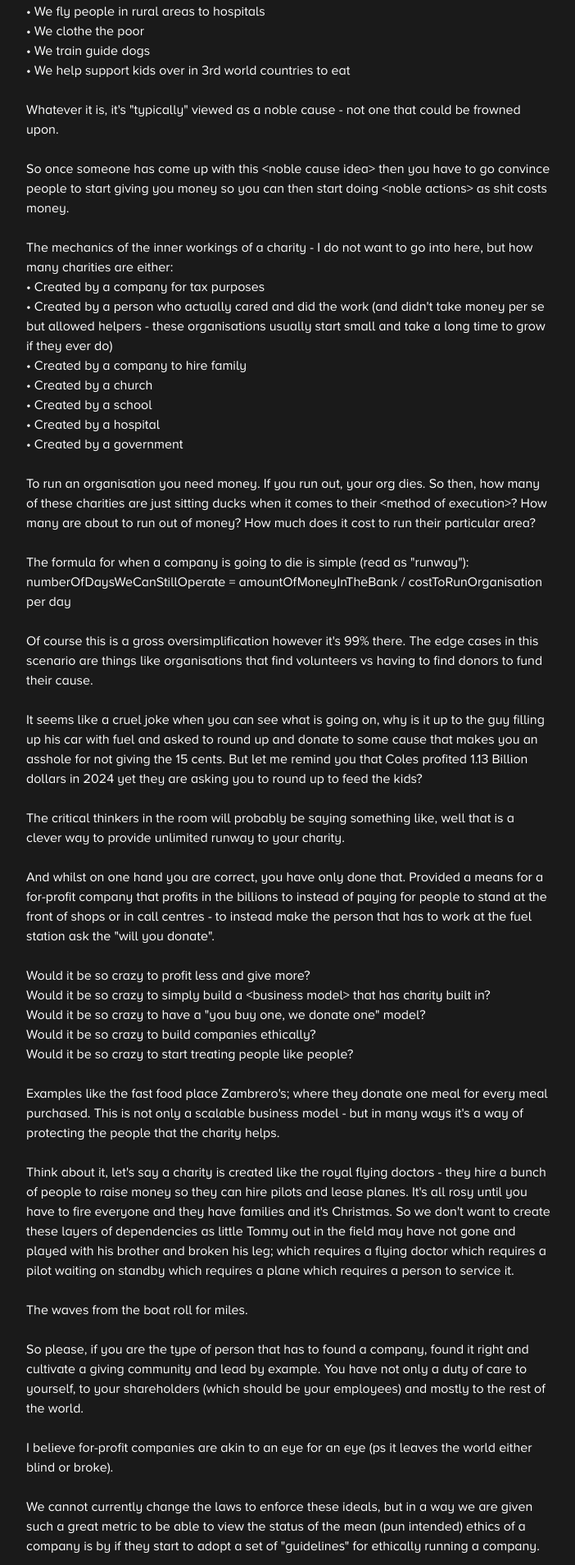
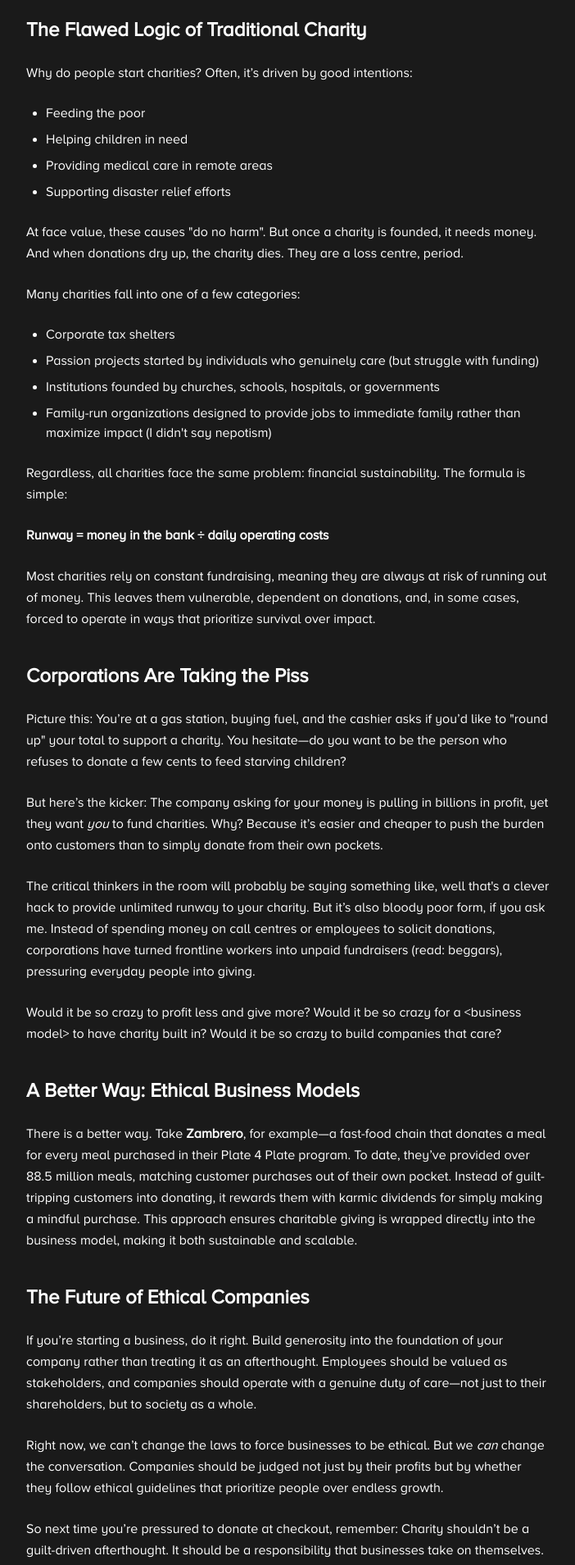
Before and after one commit to adentranter/adentranter.com, a Next.js app: page /essays/charity-philosophy in a window 1280 px wide. Shown: the part 548-2457 px from the top of the page at 82% size, without its empty margins (288-990 px from the left). Built offline with nearby package versions, Linux system fonts and the light colour scheme.

Commit message:
kate edited all essays; markedown viewer added; fucked shit up-true;

```diff
--- a/src/app/essays/[slug]/page.tsx
+++ b/src/app/essays/[slug]/page.tsx
@@ -1,10 +1,7 @@
-
-
 import { Metadata } from 'next'
 import { essays } from '../data'
 import { notFound } from 'next/navigation'
-
-
+import ReactMarkdown from 'react-markdown'
 
 export async function generateMetadata({ params }: { params: Promise<{ slug: string }> }): Promise<Metadata> {
   const slug = (await params).slug
@@ -35,17 +32,37 @@ export default async function Page({
 
   return (
     <div className="max-w-2xl mx-auto py-16 px-4">
-      <article className="prose dark:prose-invert">
-        <h1 className="text-2xl font-bold">{essay.title}</h1>
-        <time className="text-sm text-gray-500 block mb-8 text-right">
+      <article className="prose dark:prose-invert max-w-none">
+        <h1 className="text-3xl font-bold mb-4">{essay.title}</h1>
+        <time className="text-sm text-gray-500 block mb-8 text-left">
           {new Date(essay.date).toLocaleDateString('en-US', {
             year: 'numeric',
             month: 'long',
             day: 'numeric'
           })}
         </time>
-        <div className="whitespace-pre-wrap">
-          {essay.content}
+        <div>
+          <ReactMarkdown
+            components={{
+              ul: ({node, ...props}) => (
+                <ul className="list-disc pl-6 my-6 space-y-2" {...props} />
+              ),
+              li: ({node, ...props}) => (
+                <li className="mb-2" {...props} />
+              ),
+              h2: ({node, ...props}) => (
+                <h2 className="text-2xl font-semibold mt-10 mb-6" {...props} />
+              ),
+              strong: ({node, ...props}) => (
+                <strong className="font-semibold" {...props} />
+              ),
+              p: ({node, ...props}) => (
+                <p className="my-6 leading-relaxed" {...props} />
+              )
+            }}
+          >
+            {essay.content}
+          </ReactMarkdown>
         </div>
       </article>
     </div>
--- a/src/app/essays/data.ts
+++ b/src/app/essays/data.ts
@@ -12,89 +12,96 @@ export const essays: Record<string, Essay> = {
     title: "Why I'm not donating to your charity, or my personal philosophy on how to ethically run companies.",
     date: '2024-12-25',
     excerpt: "An exploration of charity models, business ethics, and why the traditional charity approach might not be the most effective way to create lasting positive change.",
-    content: `We all know the feeling when you start walking into a store and there is a little stall at the front with people (akin to beggars), asking you to donate money to <insert some good cause>. Hell, I only needed to get some flour and eggs.
+    content: `
+We’ve all been there—you walk into a store and someone is standing at the entrance asking you to donate to <insert noble cause here>. It’s uncomfortable. It feels like begging, but with a corporate twist. And suddenly, saying no makes you feel like the bad guy.
 
-Now, don't get me wrong - I don't have a problem with their mission. I have a problem with their method of execution and fundamentally their ethics. I'm going to spell out the two basic vehicles that businesses fall under.
+Let me be clear: I don’t have an issue with the cause itself. Feeding the hungry, flying patients to hospitals, training guide dogs—these are all noble missions. My problem lies with _how_ charities operate and, more importantly, how businesses manipulate charitable giving to shift responsibility onto consumers.
 
-When creating a charity, one might ask why? Why create a charity? Well at a surface level its usually warm and fuzzy feelings:
-• We feed the poor
-• We fly people in rural areas to hospitals
-• We clothe the poor
-• We train guide dogs
-• We help support kids over in 3rd world countries to eat
+## The Flawed Logic of Traditional Charity
 
-Whatever it is, it's "typically" viewed as a noble cause - not one that could be frowned upon.
+Why do people start charities? Often, it’s driven by good intentions:
 
-So once someone has come up with this <noble cause idea> then you have to go convince people to start giving you money so you can then start doing <noble actions> as shit costs money.
+-   Feeding the poor
+-   Helping children in need
+-   Providing medical care in remote areas
+-   Supporting disaster relief efforts
 
-The mechanics of the inner workings of a charity - I do not want to go into here, but how many charities are either:
-• Created by a company for tax purposes
-• Created by a person who actually cared and did the work (and didn't take money per se but allowed helpers - these organisations usually start small and take a long time to grow if they ever do)
-• Created by a company to hire family
-• Created by a church
-• Created by a school
-• Created by a hospital
-• Created by a government
+At face value, these causes "do no harm". But once a charity is founded, it needs money. And when donations dry up, the charity dies. They are a loss centre, period.
 
-To run an organisation you need money. If you run out, your org dies. So then, how many of these charities are just sitting ducks when it comes to their <method of execution>? How many are about to run out of money? How much does it cost to run their particular area?
+Many charities fall into one of a few categories:
 
-The formula for when a company is going to die is simple (read as "runway"):
-numberOfDaysWeCanStillOperate = amountOfMoneyInTheBank / costToRunOrganisation per day
+-   Corporate tax shelters
+-   Passion projects started by individuals who genuinely care (but struggle with funding)
+-   Institutions founded by churches, schools, hospitals, or governments
+-   Family-run organizations designed to provide jobs to immediate family rather than maximize impact (I didn't say nepotism)
 
-Of course this is a gross oversimplification however it's 99% there. The edge cases in this scenario are things like organisations that find volunteers vs having to find donors to fund their cause.
+Regardless, all charities face the same problem: financial sustainability. The formula is simple:
 
-It seems like a cruel joke when you can see what is going on, why is it up to the guy filling up his car with fuel and asked to round up and donate to some cause that makes you an asshole for not giving the 15 cents. But let me remind you that Coles profited 1.13 Billion dollars in 2024 yet they are asking you to round up to feed the kids?
+**Runway = money in the bank ÷ daily operating costs**
 
-The critical thinkers in the room will probably be saying something like, well that is a clever way to provide unlimited runway to your charity.
+Most charities rely on constant fundraising, meaning they are always at risk of running out of money. This leaves them vulnerable, dependent on donations, and, in some cases, forced to operate in ways that prioritize survival over impact.
 
-And whilst on one hand you are correct, you have only done that. Provided a means for a for-profit company that profits in the billions to instead of paying for people to stand at the front of shops or in call centres - to instead make the person that has to work at the fuel station ask the "will you donate".
+## Corporations Are Taking the Piss
+
+Picture this: You’re at a gas station, buying fuel, and the cashier asks if you’d like to "round up" your total to support a charity. You hesitate—do you want to be the person who refuses to donate a few cents to feed starving children?
+
+But here’s the kicker: The company asking for your money is pulling in billions in profit, yet they want _you_ to fund charities. Why? Because it’s easier and cheaper to push the burden onto customers than to simply donate from their own pockets.
+
+The critical thinkers in the room will probably be saying something like, well that's a clever hack to provide unlimited runway to your charity. But it’s also bloody poor form, if you ask me. Instead of spending money on call centres or employees to solicit donations, corporations have turned frontline workers into unpaid fundraisers (read: beggars), pressuring everyday people into giving.
 
 Would it be so crazy to profit less and give more?
-Would it be so crazy to simply build a <business model> that has charity built in?
-Would it be so crazy to have a "you buy one, we donate one" model?
-Would it be so crazy to build companies ethically?
-Would it be so crazy to start treating people like people?
+Would it be so crazy for a <business model> to have charity built in?
+Would it be so crazy to build companies that care?
 
-Examples like the fast food place Zambrero's; where they donate one meal for every meal purchased. This is not only a scalable business model - but in many ways it's a way of protecting the people that the charity helps.
+## A Better Way: Ethical Business Models
 
-Think about it, let's say a charity is created like the royal flying doctors - they hire a bunch of people to raise money so they can hire pilots and lease planes. It's all rosy until you have to fire everyone and they have families and it's Christmas. So we don't want to create these layers of dependencies as little Tommy out in the field may have not gone and played with his brother and broken his leg; which requires a flying doctor which requires a pilot waiting on standby which requires a plane which requires a person to service it.
+There is a better way. Take **Zambrero**, for example—a fast-food chain that donates a meal for every meal purchased in their Plate 4 Plate program. To date, they’ve provided over 88.5 million meals, matching customer purchases out of their own pocket. Instead of guilt-tripping customers into donating, it rewards them with karmic dividends for simply making a mindful purchase. This approach ensures charitable giving is wrapped directly into the business model, making it both sustainable and scalable.
 
-The waves from the boat roll for miles.
+## The Future of Ethical Companies
 
-So please, if you are the type of person that has to found a company, found it right and cultivate a giving community and lead by example. You have not only a duty of care to yourself, to your shareholders (which should be your employees) and mostly to the rest of the world.
+If you’re starting a business, do it right. Build generosity into the foundation of your company rather than treating it as an afterthought. Employees should be valued as stakeholders, and companies should operate with a genuine duty of care—not just to their shareholders, but to society as a whole.
 
-I believe for-profit companies are akin to an eye for an eye (ps it leaves the world either blind or broke).
+Right now, we can’t change the laws to force businesses to be ethical. But we _can_ change the conversation. Companies should be judged not just by their profits but by whether they follow ethical guidelines that prioritize people over endless growth.
 
-We cannot currently change the laws to enforce these ideals, but in a way we are given such a great metric to be able to view the status of the mean (pun intended) ethics of a company is by if they start to adopt a set of "guidelines" for ethically running a company.
-
-Please think for yourself and be nice to your neighbours - you never know when you are going to need some flour and eggs.`
+So next time you’re pressured to donate at checkout, remember: Charity shouldn’t be a guilt-driven afterthought. It should be a responsibility that businesses take on themselves. And maybe, just maybe, that starts with us demanding better.`
   },
   'cutting-boards-need-feet': {
     slug: 'cutting-boards-need-feet',
     title: "Cutting boards need feet, or why being a purist and pragmatic are mutually exclusive",
     date: '2025-01-01',
     excerpt: "An exploration of the tension between purism and pragmatism through the lens of cutting board design, and why sometimes compromising on ideals leads to better outcomes.",
-    content: `You can't sell cutting boards without feet without people returning the boards in a few months. Why?
+    content: `
+You can't sell cutting boards without feet without people returning the boards in a few months. Why? Well, turns out typical people don't know what happens when they clean their cutting boards. End grain cutting boards are a lot of work - the purist in me tells me it's crazy to put feet on the board. After all, why is an end grain cutting board so good?
 
-Well turns out typical people don't know what happens when they clean their cutting boards.
+Well, without getting into the exact why - the reason is: A side grain cutting board (note, they are never marketed as this) will slowly get cut up and the timber will flake away over time. An end grain cutting board won't have this happen, it's a lot harder to make any lasting cuts on them. Because of the way these boards are made, it means technically you can use them on both sides, but there is a catch. If you for some reason, leave water underneath it, or it's a very wet day - due to the nature of timber (it moves only in one plane) it will "cup" - i.e. it won't be flat anymore!
 
-End grain cutting boards are a lot of work, the purist in me tells me it's crazy to put feet on the board. After all, why is an end grain cutting board so good? Well without getting into the exact why - the reason is: A side grain cutting board (note, they are never marketed as this) will slowly get cut up and the timber will flake away over time. An end grain cutting board won't have this happen, it's a lot harder to make any lasting cuts on them.
+Now technically you can fix this by wetting the other side, letting it cup the other way and then drying it correctly. This is not something normal people are going to do. So the purist gets caught in the fire.
 
-Because of the way these boards are made, it means technically you can use them on both sides, but there is a catch. If you for some reason, leave water underneath it, or it's a very wet day - due to the nature of timber (it moves only in one plane) it will, what's called "cup" - ie, it won't be flat anymore! Now technically you can fix this by wetting the other side letting it cup the other way and then drying it correctly. This is not something normal people are going to do.
+## do they:
 
-So the purist gets caught in the fire - do they:
-• Double the surface area, ie use both sides and if they give them to family give the directions on the fact that you should place a mini towel under it
-• Or simply put feet on it and be done with it
+ - Double the surface area, i.e. use both sides and if they give them to
+   family give the directions on the fact that you should place a mini
+   towel under it
+ - Or simply put feet on one side and be done with it.
 
-Now, the reason why the cutting board is the perfect analogy for purist vs pragmatic because often the purist is trapped within an echo chamber of pureness. They are not looking at things through the prism of holistic nature as if they were they would understand the fact that end grain cutting boards will last a lifetime, so the real data points they are choosing from are the following:
-• High risk but double sides
-• Low risk but have to compromise perceived values
+Now, the reason why the cutting board is a perfect analogy
+for purist vs pragmatic is because often the purist is trapped within
+an echo chamber.
+They are not looking at things through the prism of
+holistic nature; if they were, they would understand the fact that
+end grain cutting boards will last a lifetime, so the real data
+points they are choosing from are the following:
 
-Ironically, from an aesthetics point of view, having 4mm tiny feet underneath it - gives it amazing shadow.
+ - High risk but double sides
+ - Low risk but have to compromise perceived values.
 
-Sidenote:
-It's not that being a purist and pragmatic aren't mutually exclusive. I like to think of the definition within this sense differently:
-The pragmatic purist: A purist that can compromise.`
+Ironically, from an aesthetics point of view, having 4mm tiny feet
+underneath it gives it an amazing shadow.
+
+**Sidenote:** It's not that being a purist and pragmatic aren't mutually exclusive. I like to give the following definition. The pragmatic purist - A purist that
+can compromise.
+
+`
   },
   'teaching-in-context': {
     slug: 'teaching-in-context',
@@ -103,24 +110,24 @@ The pragmatic purist: A purist that can compromise.`
     excerpt: "An exploration of how contextual learning and creative engagement could transform education, using the evolution of spell-checking as a lens to understand deeper truths about how we learn.",
     content: `The evolution of spell-checking technology tells us something profound about how we might transform education. In the past, spell-checkers simply underlined errors in red, offering corrections through a right-click menu. While some users might have learned from this process, most simply clicked and moved on, treating it as a tool for correction rather than learning. Today's systems offer auto-suggestions and quick completions – more efficient, perhaps, but still prioritizing convenience over education.
 
-THE POWER OF CONTEXT
+## The Power of Content
 Imagine a future where these tools adapt to individual learning patterns, understanding context and adjusting their assistance accordingly. This shift from assistive technology to educational technology mirrors the difference between handing someone a calculator and teaching them mathematics. It's not just about getting the right answer; it's about building understanding through context.
 
 This context-dependent learning reflects a deeper truth about education: genuine problem-solving requires understanding the broader picture. Just as machine learning models need context to suggest appropriate words, students need meaningful connections to truly grasp concepts. Yet our current educational system often fails to provide these connections, leaving students with abstract knowledge they struggle to apply.
 
-THE HIDDEN CRISIS IN TEACHING
+## The Hidden Crisis in Teaching
 The challenges run deeper than just teaching methods. Consider the experience of a science and math teacher who recently switched to tutoring because the baseline noise level in a classroom of 20-30 students made teaching nearly impossible. This isn't an isolated incident - many talented educators struggle with large group instruction, finding it akin to public speaking. For teachers sensitive to such environments, traditional classrooms become almost untenable, leading to inevitable burnout or exit from the profession.
 
 As we face a growing teacher shortage, we must acknowledge that our current system isn't designed to address these fundamental problems. Consider Thomas Edison, labeled as 'addled' by his teachers, who ultimately thrived through home schooling.
 
 Today, we face a serious deficit in creativity - not just artistic expression, but the broader ability to create, whether that's writing books, developing applications, building rockets, or composing music. Humans can either consume or create, and everything we consume was once someone's creation.
 
-REIMAGINING EDUCATION
+## Reimagining Education
 A solution might lie in radically rethinking how we structure education. Imagine a system where students who demonstrate active creation in any field receive significant flexibility in their traditional schooling. This isn't just about reducing classroom time; it's about rewarding creative engagement that exercises the mind in meaningful ways.
 
 This new framework would also bring back teachers who left due to environmental stress, placing them in smaller classes of around six students. In these intimate settings, education becomes truly contextual. A student building bottle rockets in their creative time can bring that passion to math class, where the entire group might work on calculating flight trajectories.
 
-THE PATH FORWARD
+## The Path Forward
 Implementation would require dynamic testing methods, likely powered by AI and language models, to assess learning in ways that reflect individual paths while maintaining measurable standards. While this vision might seem utopian, the best problem-solving often starts with imagining an ideal end state, then working backward to determine practical steps.
 
 This isn't just about teaching differently - it's about creating an environment where learning happens naturally, where creation is celebrated, and where both students and teachers can thrive within their natural tendencies rather than fighting against them.
```
